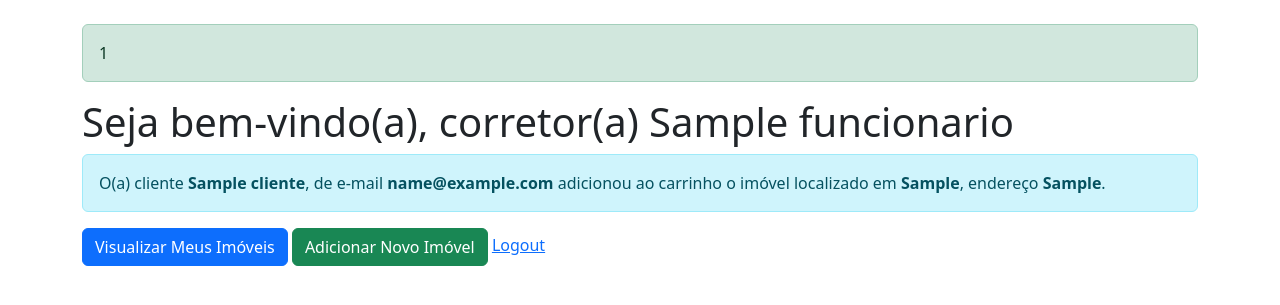
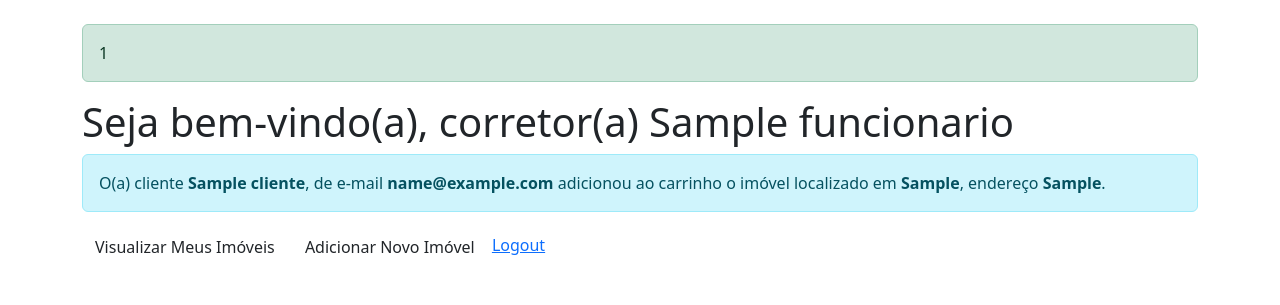
Before and after one commit to annegdornelles/cianmanImoveis, a PHP site: page /corretorImoveis.php in a window 1280 px wide. Shown: the top 305 px of the page. Run offline with PHP 8.4, Linux system fonts and the light colour scheme; the visitor is signed in with stand-in values (Sample User, id 1); tables that the repository leaves empty or names only in its code hold one stand-in row (values such as "Sample post").

Commit message:
Update corretorImoveis.php

```diff
--- a/corretorImoveis.php
+++ b/corretorImoveis.php
@@ -103,8 +103,8 @@ $stmt->close();
 $mysqli->close();
 ?>
         <form method="GET">
-            <button type="submit" class="btn btn-primary" name="visualizar" value="1">Visualizar Meus Imóveis</button>
-            <button type="submit" class="btn btn-success" name="adicionar" value="1">Adicionar Novo Imóvel</button>
+            <button type="submit" class="btn btn-view" name="visualizar" value="1">Visualizar Meus Imóveis</button>
+            <button type="submit" class="btn btn-add" name="adicionar" value="1">Adicionar Novo Imóvel</button>
             <a href="src/controller/logoutcontroller.php">Logout</a>
         </form>
 
@@ -316,7 +316,7 @@ $stmt->close();
                     <label for="fotos" class="form-label">Fotos</label>
                     <input type="file" class="form-control" id="fotos" name="fotos[]" multiple>
                 </div>
-                <button type="submit" class="btn btn-success" name="adicionar">Salvar Imóvel</button>
+                <button type="submit" class="btn btn-salvar" name="adicionar">Salvar Imóvel</button>
             </form>
         <?php
             adicionarImovel($mysqli, $funcionariosId);
```
